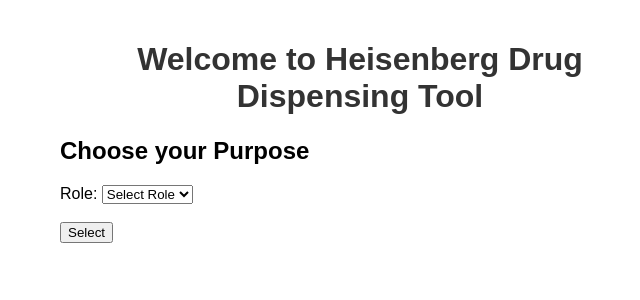
After one commit to alvinkerebei/Drug_Dispensing_Tool, a PHP site: page /homepage.php in a window 1280 px wide. The commit adds this page. Shown: the top 300 px of the page, without its empty margins (280-920 px from the left). Run offline with PHP 8.4, Linux system fonts and the light colour scheme.

```diff
--- /dev/null
+++ b/homepage.php
@@ -0,0 +1,56 @@
+<!DOCTYPE html>
+<html>
+<head>
+    <title>Heisenberg Drug Dispensing Tool</title>
+    <style>
+        body {
+            font-family: Arial, sans-serif;
+            margin: 0;
+            padding: 20px;
+        }
+        h1 {
+            color: #333;
+            text-align: center;
+        }
+        .container {
+            max-width: 600px;
+            margin: 0 auto;
+        }
+        .form-group {
+            margin-bottom: 20px;
+        }
+        .form-group label {
+            display: block;
+            font-weight: bold;
+            margin-bottom: 5px;
+        }
+        .form-group input {
+            width: 100%;
+            padding: 10px;
+            font-size: 16px;
+        }
+        .form-group input[type="submit"] {
+            background-color: #4CAF50;
+            color: white;
+            border: none;
+            cursor: pointer;
+        }
+    </style>
+</head>
+<body>
+    <div class="container">
+        <h1>Welcome to Heisenberg Drug Dispensing Tool</h1>
+        <h2>Choose your Purpose</h2>
+        <label for="role">Role:</label>
+        <select name="role" id="role" required>
+            <option value="">Select Role</option>
+            <option value="patient">Patient</option>
+            <option value="doctor">Doctor</option>
+        </select><br><br>
+
+                <input type="submit" value="Select">
+            </div>
+        </form>
+    </div>
+</body>
+</html>
--- a/login.php
+++ b/login.php
@@ -10,7 +10,7 @@
     if($password == $row["password"]){
         $_SESSION["login"]=true;
         $_SESSION["id"] = $row["id"];
-        header("Location: addpatients.php");
+        header("Location: homepage.php");
     }else{
         echo "<script> alert('Incorrect Password');</script>";
     }
```
Also changed, not shown: patientpage.php (added, +91 -0 lines).
